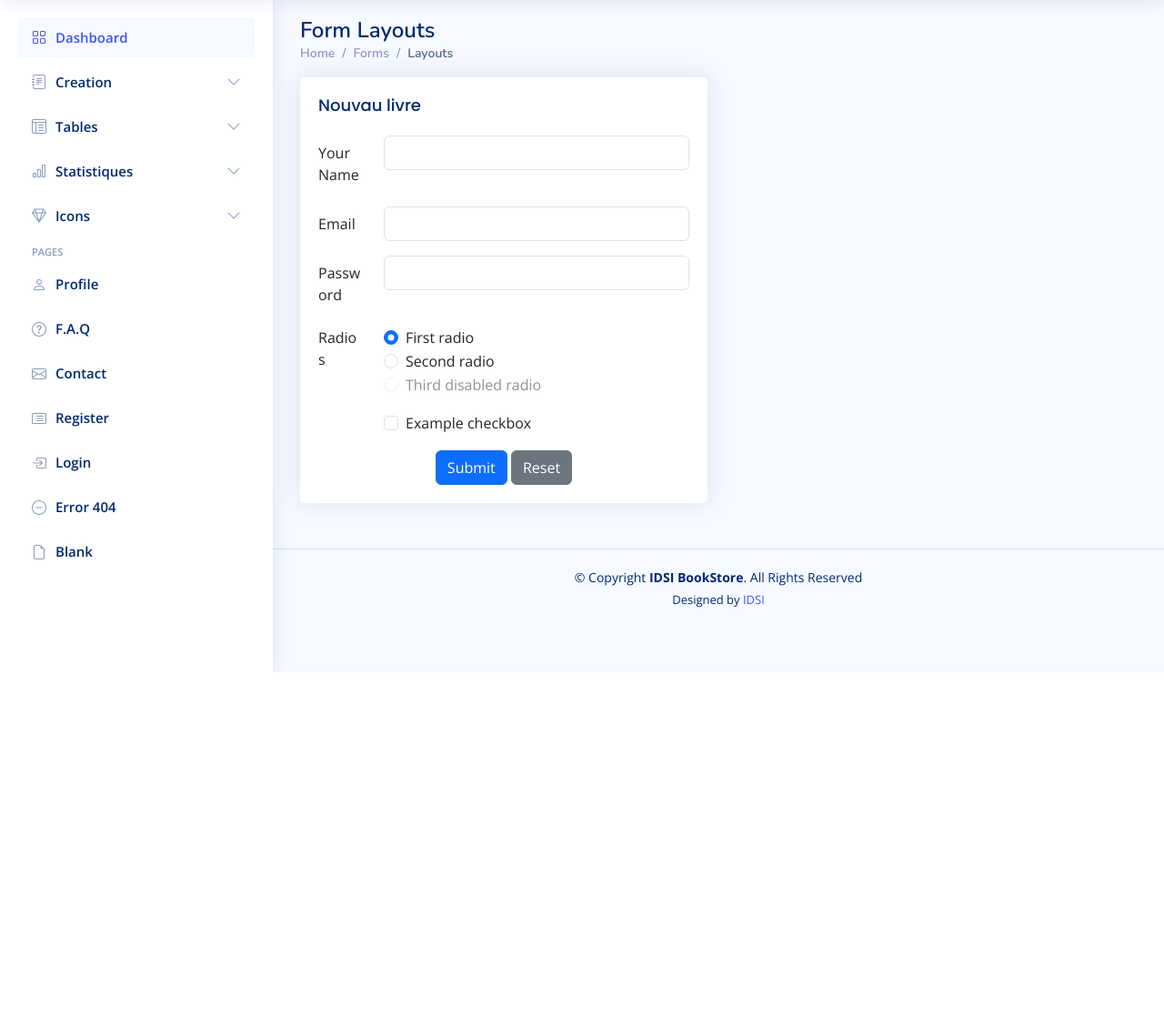
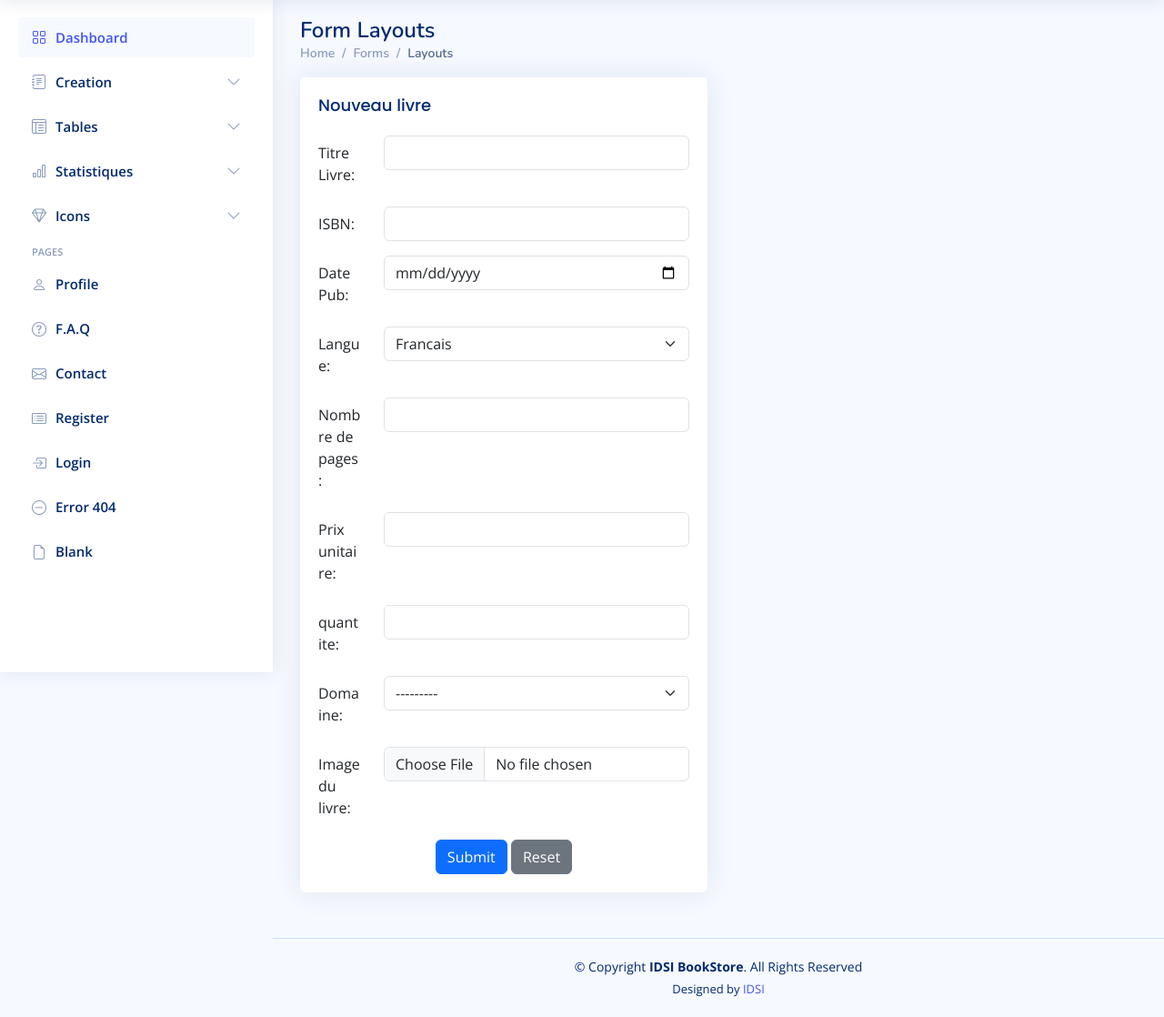
Before and after one commit to Thierros/idsi-books-store, a Django app: page /create/book/ in a window 1280 px wide. Shown: the part 61-1179 px from the top of the page at 91% size. Before the commit the page ends 800 px from the top, so only its background shows below. Run offline with Django 5.2, Linux system fonts and the light colour scheme; data that the repository does not hold is empty; some libraries are stand-ins or nearby versions.

Commit message:
book creation with image upload: ok

```diff
--- a/admin_auth/admin_auth/settings.py
+++ b/admin_auth/admin_auth/settings.py
@@ -11,6 +11,7 @@ https://docs.djangoproject.com/en/5.0/ref/settings/
 """
 
 from pathlib import Path
+import os
 
 # Build paths inside the project like this: BASE_DIR / 'subdir'.
 BASE_DIR = Path(__file__).resolve().parent.parent
@@ -121,9 +122,14 @@ USE_TZ = True
 # https://docs.djangoproject.com/en/5.0/howto/static-files/
 
 STATIC_URL = '/static/'
+MEDIA_URL = '/media/'
+
 STATICFILES_DIRS = [
     BASE_DIR / "static",
 ]
+
+# MEDIA_ROOT = BASE_DIR / 'media'
+MEDIA_ROOT=os.path.join(BASE_DIR,"media/")
 
 
 # Default primary key field type
--- a/admin_auth/admin_auth/urls.py
+++ b/admin_auth/admin_auth/urls.py
@@ -17,6 +17,9 @@ Including another URLconf
 from django.contrib import admin
 from django.urls import path
 from auth_app import views
+from django.conf import settings
+from django.conf.urls.static import static
+
 
 urlpatterns = [
     path('admin/', admin.site.urls),
@@ -37,3 +40,6 @@ urlpatterns = [
     path('create/ecue/', views.ecueCreate, name='ecue_creation')
     # path('create/student/', views.studentCreate, name='student_creation')
 ]
+
+if settings.DEBUG:
+    urlpatterns += static(settings.MEDIA_URL,document_root=settings.MEDIA_ROOT)
--- a/admin_auth/auth_app/forms.py
+++ b/admin_auth/auth_app/forms.py
@@ -12,7 +12,7 @@ class CustomUserCreationForm(UserCreationForm):
 class LivreForm(forms.ModelForm):
     class Meta:
         model = Livre
-        fields = ('title', 'isbn', 'publication_date', 'language', 'nb_page', 'prix_unitaire', 'Qte_stock', 'domaine_id')
+        fields = ('title', 'isbn', 'publication_date', 'language', 'nb_page', 'prix_unitaire', 'Qte_stock', 'domaine_id', 'image')
 
 # auteur creation form
 class AuteurForm(forms.ModelForm):
--- a/admin_auth/auth_app/models.py
+++ b/admin_auth/auth_app/models.py
@@ -1,6 +1,7 @@
 from django.db import models
 from django.contrib.auth.models import AbstractUser
-
+from datetime import datetime
+import os
 
 # Create your models here.
 
@@ -19,6 +20,13 @@ class Domaine(models.Model):
     domaine_id = models.AutoField(primary_key=True)
     domaine_name = models.CharField(max_length=255)
 
+# filee name function
+def filepath(request, filename):
+    old_filename = filename
+    time_now = datetime.now().strftime("%Y%m%d%H:%M:%S")
+    filename = "%s%s"%(time_now,old_filename)
+    return os.path.join("media/livre_images/", filename)
+
 class Livre(models.Model):
     livre_id = models.AutoField(primary_key=True)
     title = models.CharField(max_length=255)
@@ -29,6 +37,8 @@ class Livre(models.Model):
     prix_unitaire = models.DecimalField(max_digits=10, decimal_places=2)
     Qte_stock = models.IntegerField()
     domaine_id = models.ForeignKey(Domaine, on_delete=models.CASCADE)
+    image = models.ImageField(upload_to='livre_images/', blank=True, null=True)
+
 
 class Editeur(models.Model):
     editeur_id = models.AutoField(primary_key=True)
--- a/admin_auth/auth_app/templates/form_creation.html
+++ b/admin_auth/auth_app/templates/form_creation.html
@@ -94,61 +94,82 @@
           {% elif model_name == 'book' %}
           <div class="card">
             <div class="card-body">
-              <h5 class="card-title">Nouvau livre</h5>
-
+              <h5 class="card-title">Nouveau livre</h5>
               <!-- Horizontal Form -->
-              <form method="POST">
+              <form method="POST" action="{% url 'book_creation' %}" enctype="multipart/form-data">
+                {% csrf_token %}
+                <!-- title -->
                 <div class="row mb-3">
-                  <label for="inputEmail3" class="col-sm-2 col-form-label">Your Name</label>
+                  <label for="title" class="col-sm-2 col-form-label">Titre Livre:</label>
                   <div class="col-sm-10">
-                    <input type="text" class="form-control" id="inputText">
+                    <input type="text" class="form-control" id="title" name="title">
                   </div>
                 </div>
+                <!-- isbn -->
                 <div class="row mb-3">
-                  <label for="inputEmail3" class="col-sm-2 col-form-label">Email</label>
+                  <label for="isbn_id" class="col-sm-2 col-form-label">ISBN:</label>
                   <div class="col-sm-10">
-                    <input type="email" class="form-control" id="inputEmail">
+                    <input type="text" class="form-control" id="isbn_id" name="isbn">
                   </div>
                 </div>
+                <!-- pub date -->
                 <div class="row mb-3">
-                  <label for="inputPassword3" class="col-sm-2 col-form-label">Password</label>
+                  <label for="publication_date_id" class="col-sm-2 col-form-label">Date Pub:</label>
                   <div class="col-sm-10">
-                    <input type="password" class="form-control" id="inputPassword">
+                    <input type="date" class="form-control" id="publication_date_id" name="publication_date">
                   </div>
                 </div>
-                <fieldset class="row mb-3">
-                  <legend class="col-form-label col-sm-2 pt-0">Radios</legend>
+                <!-- lang -->
+                <div class="row mb-3">
+                  <label for="language_id" class="col-sm-2 col-form-label">Langue:</label>
                   <div class="col-sm-10">
-                    <div class="form-check">
-                      <input class="form-check-input" type="radio" name="gridRadios" id="gridRadios1" value="option1" checked>
-                      <label class="form-check-label" for="gridRadios1">
-                        First radio
-                      </label>
-                    </div>
-                    <div class="form-check">
-                      <input class="form-check-input" type="radio" name="gridRadios" id="gridRadios2" value="option2">
-                      <label class="form-check-label" for="gridRadios2">
-                        Second radio
-                      </label>
-                    </div>
-                    <div class="form-check disabled">
-                      <input class="form-check-input" type="radio" name="gridRadios" id="gridRadios3" value="option3" disabled>
-                      <label class="form-check-label" for="gridRadios3">
-                        Third disabled radio
-                      </label>
+                    <select class="form-select" name="language" aria-label="Default select example"required id="language_id">
+                        <option value="Fr" selected>Francais</option>
+                        <option value="En">Anglais</option>
+                    </select>
                   </div>
                 </div>
-                </fieldset>
+                <!-- nb page -->
                 <div class="row mb-3">
-                  <div class="col-sm-10 offset-sm-2">
-                    <div class="form-check">
-                      <input class="form-check-input" type="checkbox" id="gridCheck1">
-                      <label class="form-check-label" for="gridCheck1">
-                        Example checkbox
-                      </label>
+                  <label for="nb_page_id" class="col-sm-2 col-form-label">Nombre de pages: </label>
+                  <div class="col-sm-10">
+                    <input type="number" class="form-control" id="inputText" name="nb_page" id="nb_page_id">
                   </div>
                 </div>
+                <!-- prix unitaire -->
+                <div class="row mb-3">
+                  <label for="prix_unit_id" class="col-sm-2 col-form-label">Prix unitaire:</label>
+                  <div class="col-sm-10">
+                    <input type="number" class="form-control" id="prix_unit_id" name="prix_unitaire">
                   </div>
+                </div>
+                <!-- quantite stock -->
+                <div class="row mb-3">
+                  <label for="Qte_stock_id" class="col-sm-2 col-form-label">quantite:</label>
+                  <div class="col-sm-10">
+                    <input type="number" class="form-control" id="Qte_stock_id" name="Qte_stock">
+                  </div>
+                </div>
+                <!-- domaine -->
+                <div class="row mb-3">
+                  <label class="col-sm-2 col-form-label">Domaine:</label>
+                  <div class="col-sm-10">
+                      <select class="form-select" name="domaine_id" aria-label="Default select example"required id="id_classe_id">
+                        <option value="" selected>---------</option>
+                        {% for d in domaine %}
+                                <option value="{{ d.domaine_id }}">{{ d.domaine_name }}</option>
+                          {% endfor %}
+                      </select>
+                  </div>
+              </div>
+                <!-- image -->
+                <div class="row mb-3">
+                  <label for="image_id" class="col-sm-2 col-form-label">Image du livre:</label>
+                  <div class="col-sm-10">
+                    <input class="form-control" type="file" id="image_id", name="image">
+                  </div>
+                </div>
+
                 <div class="text-center">
                   <button type="submit" class="btn btn-primary">Submit</button>
                   <button type="reset" class="btn btn-secondary">Reset</button>
@@ -507,11 +528,11 @@
             </div>
           </div>
 
+          <!-- done -->
           {% elif model_name == 'ecue' %}
           <div class="card">
             <div class="card-body">
                 <h5 class="card-title">Nouvelle ECUE</h5>
-
                 <!-- Horizontal Form -->
                 <form method="POST" action="{% url 'ecue_creation' %}">
                     {% csrf_token %}
@@ -527,33 +548,18 @@
                       <div class="col-sm-10">
                           <select class="form-select" name="classe_id" aria-label="Default select example"required id="id_classe_id">
                             <option value="" selected>---------</option>
-                            {% for classe in classe_data %}
-                                  <option value="{{ classe.classe_id }}">{{ classe.classe_name }}</option>
+                            {% for c in classe %}
+                                  <option value="{{ c.classe_id }}">{{ c.classe_name }}</option>
                               {% endfor %}
                           </select>
                       </div>
                   </div>
-
-
 
                   <div class="text-center">
                         <button type="submit" class="btn btn-primary">Submit</button>
                         <button type="reset" class="btn btn-secondary">Reset</button>
                   </div>
                 </form>
-
-
-                <!-- <form method="POST" action="{% url 'ecue_creation' %}">
-                  {% csrf_token %}
-                  {{ form.as_p }}
-                  <div class="text-center">
-                      <button type="submit" class="btn btn-primary">Submit</button>
-                      <button type="reset" class="btn btn-secondary">Reset</button>
-                  </div>
-              </form> -->
-
-
-                <!-- End Horizontal Form -->
 
             </div>
           </div>
--- a/admin_auth/auth_app/views.py
+++ b/admin_auth/auth_app/views.py
@@ -2,8 +2,8 @@ from django.shortcuts import render,redirect
 from django.contrib.auth.forms import UserCreationForm, AuthenticationForm
 from django.contrib.auth import authenticate, login,  logout
 from django.contrib.auth.decorators import login_required
-from .forms import CustomUserCreationForm, AuteurForm, DomaineForm, EditeurForm, ClasseForm, ECUEForm
-from .models import ECUE, Classe
+from .forms import CustomUserCreationForm, AuteurForm, DomaineForm, EditeurForm, ClasseForm, ECUEForm, LivreForm
+from .models import ECUE, Classe, Domaine
 
 
 # Create your views here.
@@ -86,7 +86,25 @@ def authorCreate(request):
 # create book
 def bookCreate(request):
     model_name = 'book'
-    return render(request, 'form_creation.html', {'model_name': model_name})
+    domaine = Domaine.objects.all()
+    if request.method == 'POST':
+        form = LivreForm(data=request.POST, files=request.FILES)
+        if form.is_valid():
+            try:
+                form.image = request.FILES.get("image")
+                print(form.image)
+                print(form)
+                form.save()
+                return redirect('/')  # Redirect to a success page
+            except Exception as e:
+                print(f"An error occurred: {e}")
+        else:
+            print(form.errors)
+    else:
+        form = LivreForm()
+    return render(request, 'form_creation.html', {'model_name': model_name, 'domaine': domaine})
+
+
 
 # create domaine
 def domaineCreate(request):
@@ -157,6 +175,8 @@ def classeCreate(request):
 def ecueCreate(request):
     model_name = 'ecue'
     classe_data = Classe.objects.all()
+    # for c in classe_data:
+    #     print(c.classe_name)
     if request.method == 'POST':
         form = ECUEForm(request.POST)
         if form.is_valid():
```
Also changed, not shown: admin_auth/auth_app/migrations/0003_livre_image.py (added), admin_auth/media/livre_images/IMG-20230408-WA0002.jpg (added). Lines whose indentation alone changed are shown as unchanged.
